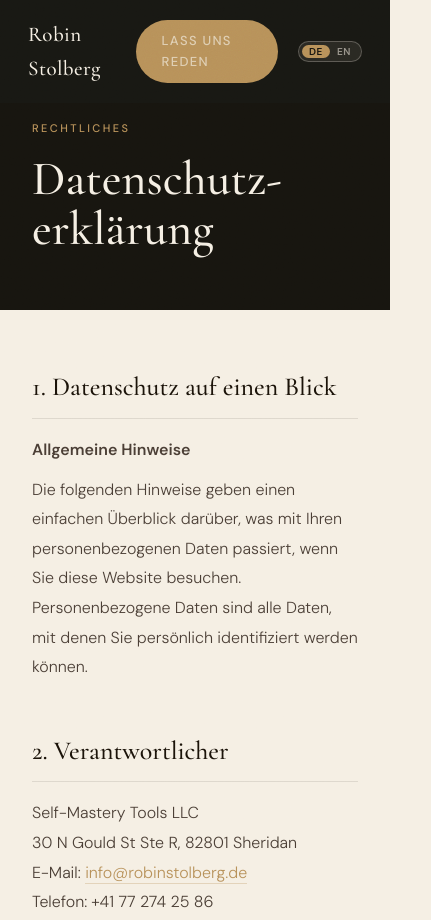
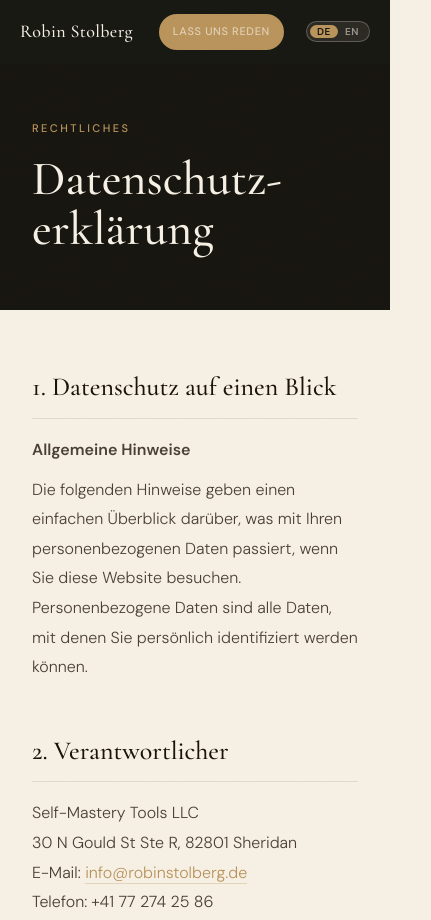
Before and after one commit to beyondhustle/robinstolberg-website, a plain HTML site: page datenschutz.html in a window 390 px wide. Shown: the top 920 px of the page, 431 px wide, since content can reach past the window. Drawn offline with nearby package versions, Linux system fonts and the light colour scheme.

Commit message:
Mobile Navigation in einer Zeile, lange Links umbrechen
* Mobile Navigation auf Unterseiten in einer Zeile

* Lange Links im Datenschutz umbrechen

---------

Co-authored-by: Claude <noreply@anthropic.com>

```diff
--- a/datenschutz.html
+++ b/datenschutz.html
@@ -244,6 +244,23 @@
 .lang-switch[data-lang="de"] .lang-opt[data-l="de"]{color:var(--dark)}
 .lang-switch[data-lang="en"] .lang-opt[data-l="en"]{color:var(--dark)}
 </style>
+<style>
+/* Lange Links umbrechen, damit nichts seitlich übersteht */
+a { overflow-wrap: anywhere; }
+/* Mobile Navigation: alles in einer Zeile */
+@media (max-width: 960px) {
+  nav { padding: 14px 20px !important; gap: 12px; flex-wrap: nowrap; }
+  nav .nav-links { gap: 0 !important; margin: 0; padding: 0; }
+  nav .nav-links li:not(:last-child) { display: none; }
+  nav .nav-logo, nav .nav-links a { white-space: nowrap; }
+}
+@media (max-width: 520px) {
+  nav .nav-logo { font-size: 18px !important; }
+  nav .nav-links a.btn { font-size: 11px !important; padding: 9px 14px !important; letter-spacing: .06em !important; }
+  nav .lang-switch { margin-left: 10px !important; flex: none; }
+  nav .nav-links { margin-left: auto; }
+}
+</style>
 </head>
 <body>
 
```
Also changed, not shown: impressum.html (+17 -0 lines), private-session.html (+15 -0 lines).
